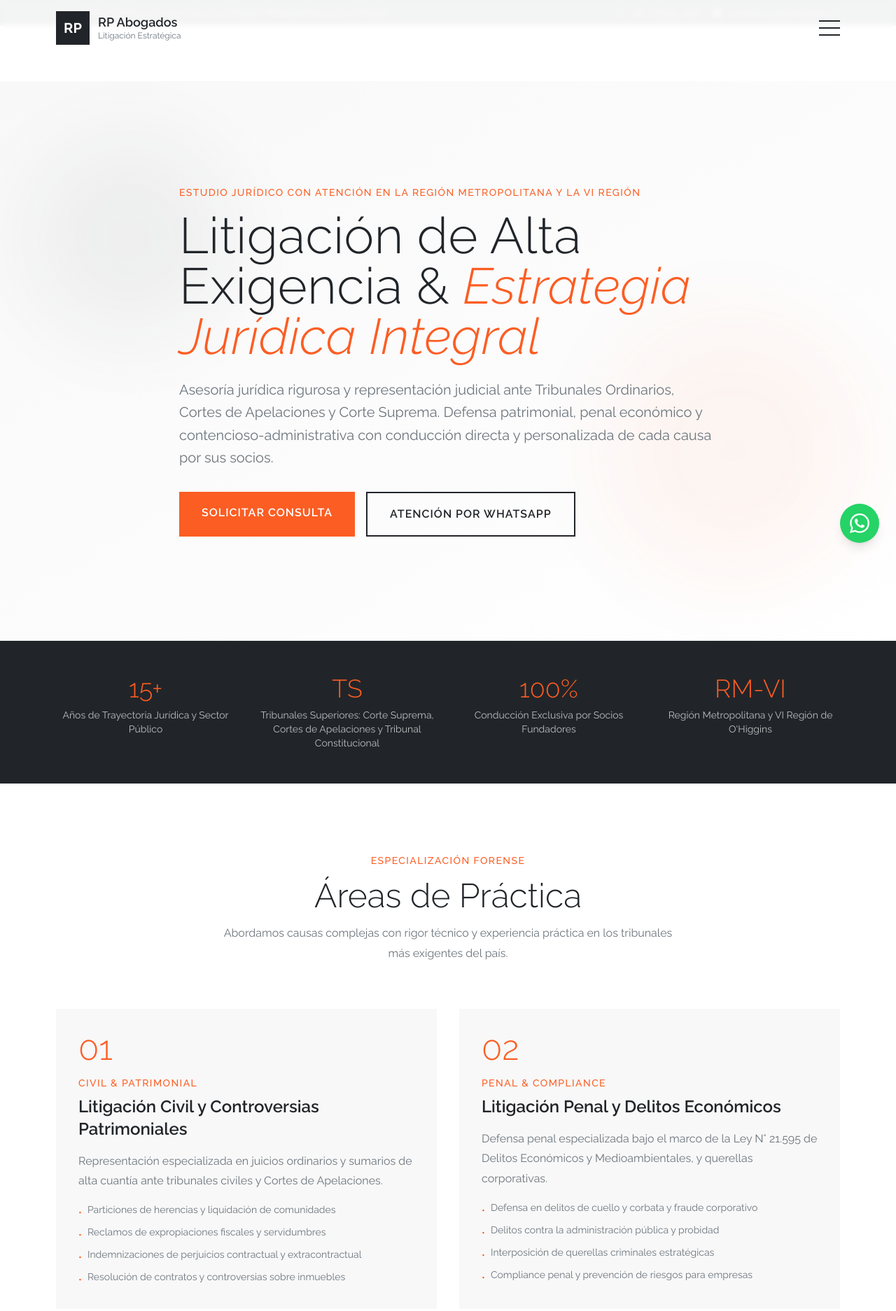
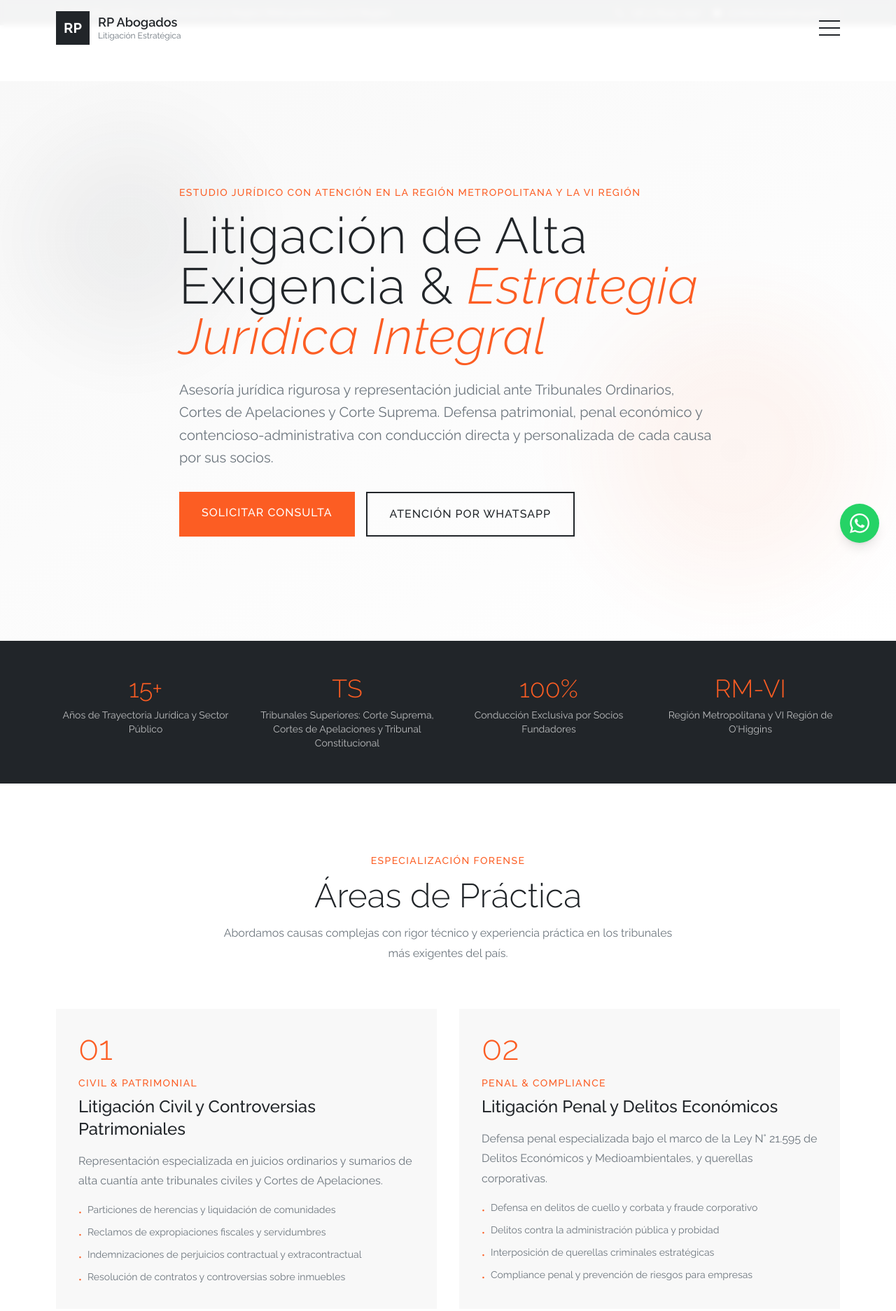
Before and after one commit to maldonadoperezrafael-ctrl/rpabogados-web, an Astro site: page / in a window 1280 px wide. Shown: the top 1874 px of the page at 70% size. Built offline with nearby package versions, Linux system fonts and the light colour scheme; Astro itself is replaced by a stand-in of ours.

Commit message:
Volver a tipografía anterior: pesos 300-400, más ligera y elegante

```diff
--- a/src/layouts/Layout.astro
+++ b/src/layouts/Layout.astro
@@ -4,7 +4,7 @@ interface Props {
   description?: string;
 }
 
-const { title, description = 'Estudio Jurídico de Litigación de Alta Complejidad • Pichilemu, VI Región de O\'Higgins' } = Astro.props;
+const { title, description = 'Estudio Jurídico de Litigación de Alta Complejidad • Región Metropolitana y VI Región' } = Astro.props;
 ---
 
 <!doctype html>
@@ -48,12 +48,11 @@ const { title, description = 'Estudio Jurídico de Litigación de Alta Complejid
 
       h1, h2, h3, h4, h5, h6 {
         font-family: 'Raleway', sans-serif;
-        font-weight: 600;
       }
 
-      h1 { font-weight: 700; letter-spacing: 0.5px; }
-      h2 { font-weight: 600; }
-      h3 { font-weight: 600; }
+      h1 { font-weight: 300; letter-spacing: 1px; }
+      h2 { font-weight: 400; }
+      h3 { font-weight: 500; }
 
       /* Fullscreen Menu Styles */
       .fullscreen-menu {
@@ -106,7 +105,7 @@ const { title, description = 'Estudio Jurídico de Litigación de Alta Complejid
       .fullscreen-menu nav ul li a {
         color: #ffffff;
         font-size: 2.25rem;
-        font-weight: 400;
+        font-weight: 300;
         text-decoration: none;
         letter-spacing: 1px;
         transition: color 0.3s ease;
@@ -171,7 +170,7 @@ const { title, description = 'Estudio Jurídico de Litigación de Alta Complejid
         display: inline-block;
         background-color: var(--color-accent);
         color: #ffffff;
-        font-weight: 600;
+        font-weight: 500;
         text-transform: uppercase;
         letter-spacing: 1px;
         padding: 16px 32px;
@@ -189,7 +188,7 @@ const { title, description = 'Estudio Jurídico de Litigación de Alta Complejid
         display: inline-block;
         background-color: transparent;
         color: var(--color-primary);
-        font-weight: 600;
+        font-weight: 500;
         text-transform: uppercase;
         letter-spacing: 1px;
         padding: 16px 32px;
```
